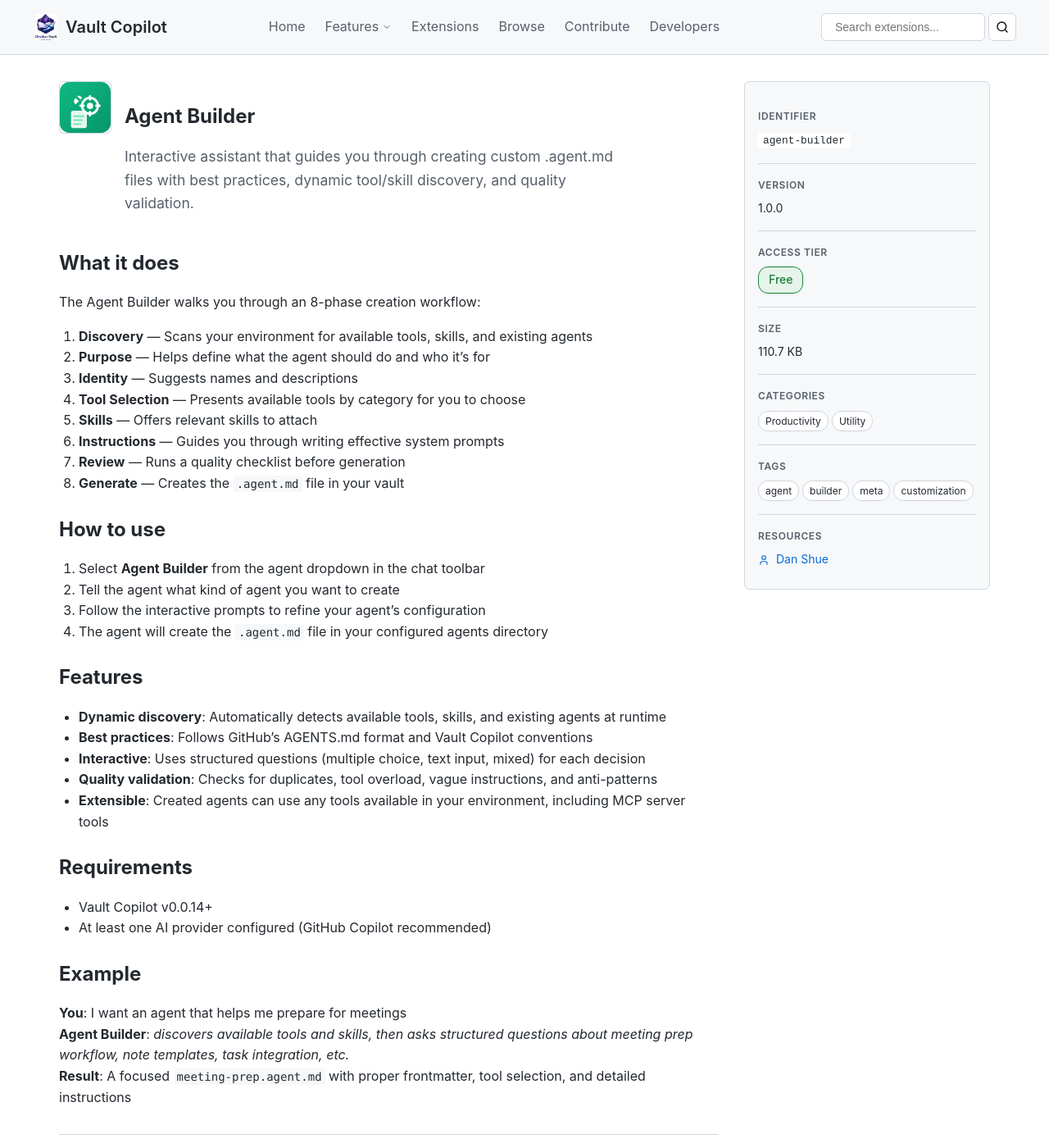
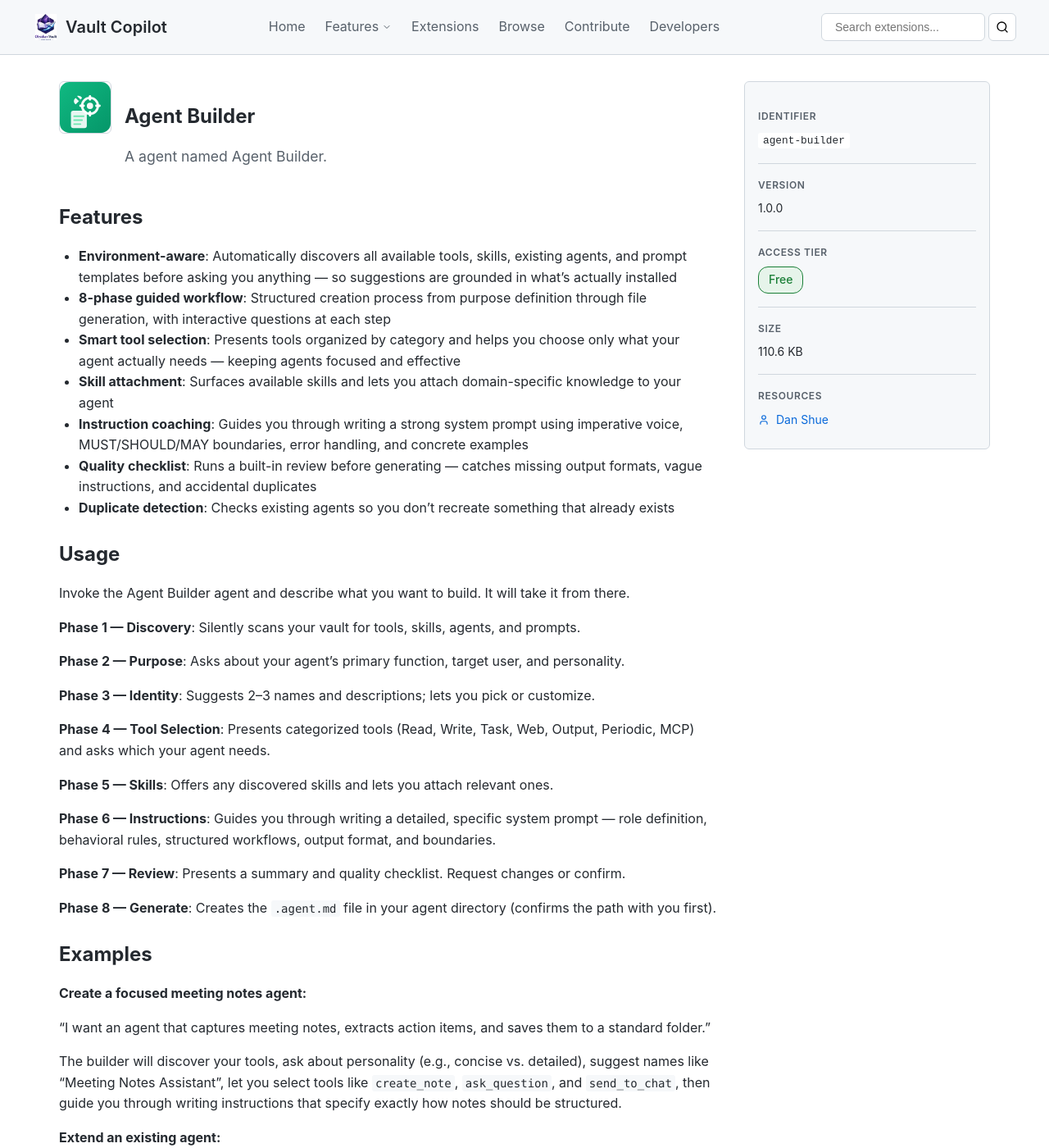
Before and after one commit to danielshue/vault-copilot-extensions, a Jekyll site: the page built from extensions/agents/agent-builder/index.md, in a window 1280 px wide and 1400 px high. Shown: the whole window at 82% size. Built offline with Jekyll 4.4.1, drawn with Linux system fonts in a browser that asks for light colours; nearby versions of some CDN libraries; some of the changed text lies outside the part shown.

Commit message:
chore: rebuild catalog.json and extension pages [skip ci]

````diff
--- a/extensions/agents/agent-builder/index.md
+++ b/extensions/agents/agent-builder/index.md
@@ -4,59 +4,79 @@ identifier: "agent-builder"
 title: "Agent Builder"
 type: agent
 version: "1.0.0"
-description: "Interactive assistant that guides you through creating custom .agent.md files with best practices, dynamic tool/skill discovery, and quality validation."
+description: "A agent named Agent Builder."
 author: "Dan Shue"
 author_url: "https://github.com/danielshue"
 icon: "extensions/agents/agent-builder/icon.svg"
-categories: ["Productivity", "Utility"]
-tags: ["agent", "builder", "meta", "customization"]
-size: "110.7 KB"
+size: "110.6 KB"
 entitlement: "free"
-versions:
-  - version: "1.0.0"
-    date: "2026-02-13"
-    changes:
-      - "Initial release"
-      - "8-phase agent creation workflow"
-      - "Dynamic tool and skill discovery via introspection"
-      - "Quality validation and best practices enforcement"
 ---
-
-## What it does
-
-The Agent Builder walks you through an 8-phase creation workflow:
-
-1. **Discovery** — Scans your environment for available tools, skills, and existing agents
-2. **Purpose** — Helps define what the agent should do and who it's for
-3. **Identity** — Suggests names and descriptions
-4. **Tool Selection** — Presents available tools by category for you to choose
-5. **Skills** — Offers relevant skills to attach
-6. **Instructions** — Guides you through writing effective system prompts
-7. **Review** — Runs a quality checklist before generation
-8. **Generate** — Creates the `.agent.md` file in your vault
-
-## How to use
-
-1. Select **Agent Builder** from the agent dropdown in the chat toolbar
-2. Tell the agent what kind of agent you want to create
-3. Follow the interactive prompts to refine your agent's configuration
-4. The agent will create the `.agent.md` file in your configured agents directory
 
 ## Features
 
-- **Dynamic discovery**: Automatically detects available tools, skills, and existing agents at runtime
-- **Best practices**: Follows GitHub's AGENTS.md format and Vault Copilot conventions
-- **Interactive**: Uses structured questions (multiple choice, text input, mixed) for each decision
-- **Quality validation**: Checks for duplicates, tool overload, vague instructions, and anti-patterns
-- **Extensible**: Created agents can use any tools available in your environment, including MCP server tools
+- **Environment-aware**: Automatically discovers all available tools, skills, existing agents, and prompt templates before asking you anything — so suggestions are grounded in what's actually installed
+- **8-phase guided workflow**: Structured creation process from purpose definition through file generation, with interactive questions at each step
+- **Smart tool selection**: Presents tools organized by category and helps you choose only what your agent actually needs — keeping agents focused and effective
+- **Skill attachment**: Surfaces available skills and lets you attach domain-specific knowledge to your agent
+- **Instruction coaching**: Guides you through writing a strong system prompt using imperative voice, MUST/SHOULD/MAY boundaries, error handling, and concrete examples
+- **Quality checklist**: Runs a built-in review before generating — catches missing output formats, vague instructions, and accidental duplicates
+- **Duplicate detection**: Checks existing agents so you don't recreate something that already exists
 
-## Requirements
+## Usage
 
-- Vault Copilot v0.0.14+
-- At least one AI provider configured (GitHub Copilot recommended)
+Invoke the Agent Builder agent and describe what you want to build. It will take it from there.
 
-## Example
+**Phase 1 — Discovery**: Silently scans your vault for tools, skills, agents, and prompts.
 
-> **You**: I want an agent that helps me prepare for meetings
-> **Agent Builder**: *discovers available tools and skills, then asks structured questions about meeting prep workflow, note templates, task integration, etc.*
-> **Result**: A focused `meeting-prep.agent.md` with proper frontmatter, tool selection, and detailed instructions
+**Phase 2 — Purpose**: Asks about your agent's primary function, target user, and personality.
+
+**Phase 3 — Identity**: Suggests 2–3 names and descriptions; lets you pick or customize.
+
+**Phase 4 — Tool Selection**: Presents categorized tools (Read, Write, Task, Web, Output, Periodic, MCP) and asks which your agent needs.
+
+**Phase 5 — Skills**: Offers any discovered skills and lets you attach relevant ones.
+
+**Phase 6 — Instructions**: Guides you through writing a detailed, specific system prompt — role definition, behavioral rules, structured workflows, output format, and boundaries.
+
+**Phase 7 — Review**: Presents a summary and quality checklist. Request changes or confirm.
+
+**Phase 8 — Generate**: Creates the `.agent.md` file in your agent directory (confirms the path with you first).
+
+## Examples
+
+**Create a focused meeting notes agent:**
+> "I want an agent that captures meeting notes, extracts action items, and saves them to a standard folder."
+
+The builder will discover your tools, ask about personality (e.g., concise vs. detailed), suggest names like "Meeting Notes Assistant", let you select tools like `create_note`, `ask_question`, and `send_to_chat`, then guide you through writing instructions that specify exactly how notes should be structured.
+
+**Extend an existing agent:**
+> "I want something like the Daily Journal agent but focused on work retrospectives."
+
+The builder checks existing agents, avoids duplication, and helps you build a variant with its own identity and focused instruction set.
+
+**Output format for all generated agents:**
+
+```
+---
+name: {Agent Name}
+description: {One-line description}
+tools:
+  - tool_1
+  - tool_2
+---
+
+# {Agent Name}
+
+{Role definition, behavioral rules, structured workflows, output format, boundaries}
+```
+
+## Quality Standards
+
+Generated agents are held to four principles:
+
+| Principle | Meaning |
+|-----------|---------|
+| **Focused** | Does one thing well — not a catch-all |
+| **Specific** | Instructions are actionable, not vague |
+| **Bounded** | Clear limits on what the agent will and won't do |
+| **Documented** | Instructions explain the *why*, not just the *what* |
````
Also changed, not shown: catalog/catalog.json (+35 -57 lines).
